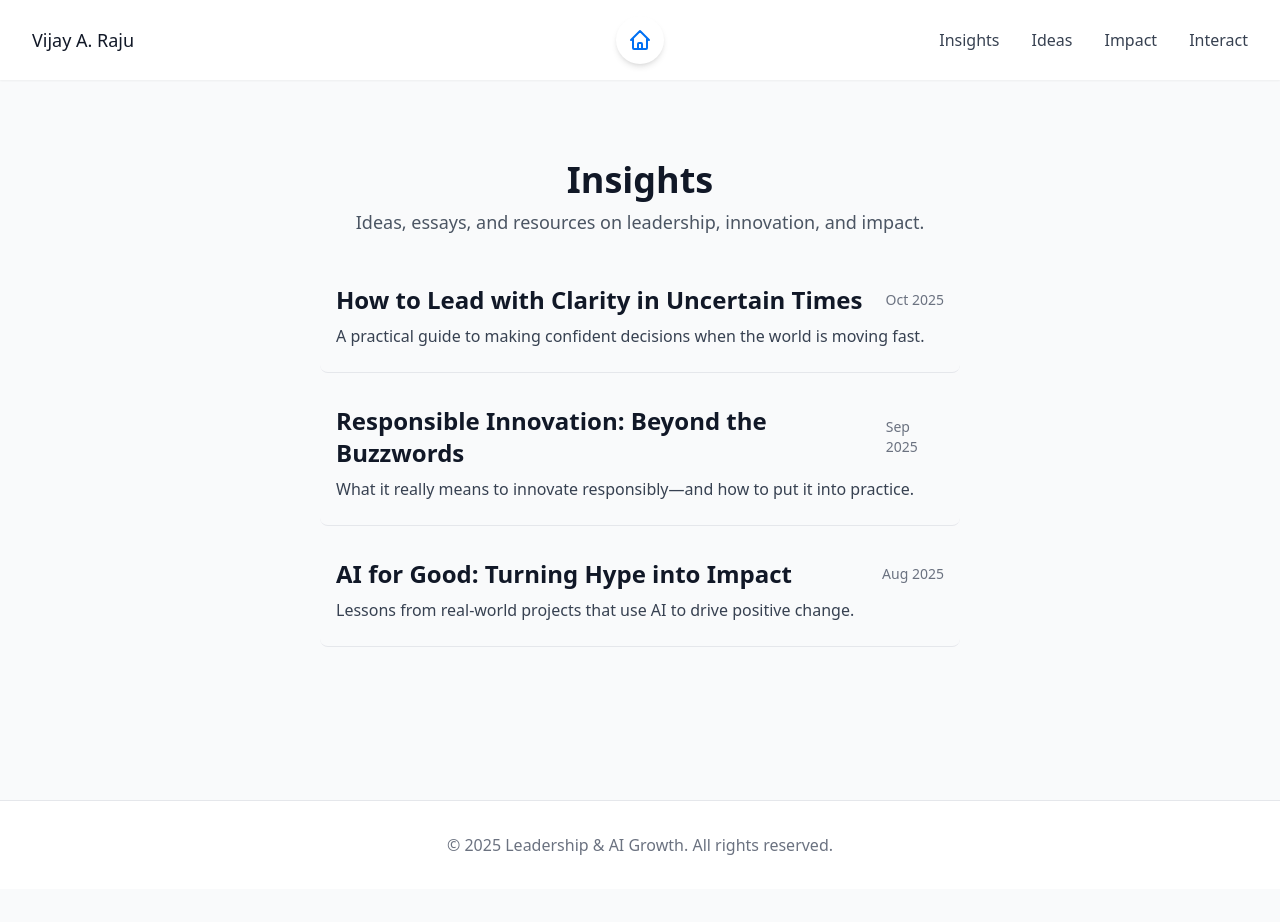
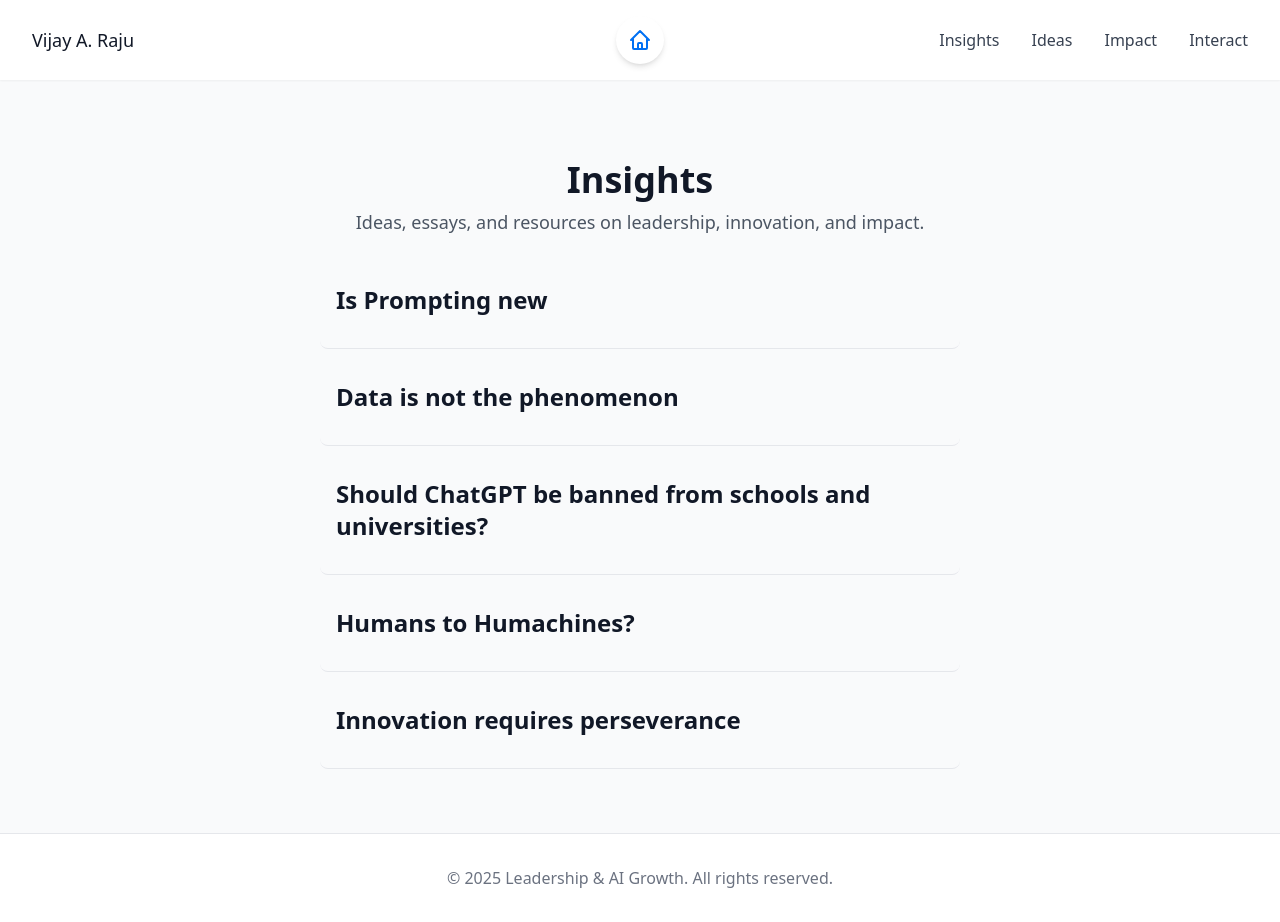
Before and after one commit to Wijay000/draft, a Next.js app: page /insights in a window 1280 px wide. Before the commit the page ends 889 px from the top, so only its background shows below. Built offline with nearby package versions, Linux system fonts and the light colour scheme.

Commit message:
feat: update Insights section with provided article links and titles

```diff
--- a/pages/insights.js
+++ b/pages/insights.js
@@ -1,24 +1,35 @@
-
 export default function Insights() {
   // Example articles/posts
   const posts = [
     {
-      title: "How to Lead with Clarity in Uncertain Times",
-      date: "Oct 2025",
-      description: "A practical guide to making confident decisions when the world is moving fast.",
-      url: "#"
+      title: "Is Prompting new",
+      date: "",
+      description: "",
+      url: "https://medium.com/@innovate_11669/is-prompting-new-b09d8fb706df"
     },
     {
-      title: "Responsible Innovation: Beyond the Buzzwords",
-      date: "Sep 2025",
-      description: "What it really means to innovate responsibly—and how to put it into practice.",
-      url: "#"
+      title: "Data is not the phenomenon",
+      date: "",
+      description: "",
+      url: "https://medium.com/@innovate_11669/data-is-not-the-phenomenon-5476a6651e2"
     },
     {
-      title: "AI for Good: Turning Hype into Impact",
-      date: "Aug 2025",
-      description: "Lessons from real-world projects that use AI to drive positive change.",
-      url: "#"
+      title: "Should ChatGPT be banned from schools and universities?",
+      date: "",
+      description: "",
+      url: "https://medium.com/@innovate_11669/should-we-ban-chatgpt-from-universities-and-schools-23ed6be7396b"
+    },
+    {
+      title: "Humans to Humachines?",
+      date: "",
+      description: "",
+      url: "https://www.linkedin.com/pulse/humans-humachines-vijay-anand-raju/"
+    },
+    {
+      title: "Innovation requires perseverance",
+      date: "",
+      description: "",
+      url: "https://medium.com/@innovate_11669/innovation-requires-perseverance-and-creativity-5fa9fe0dba44"
     }
   ];
 
```
